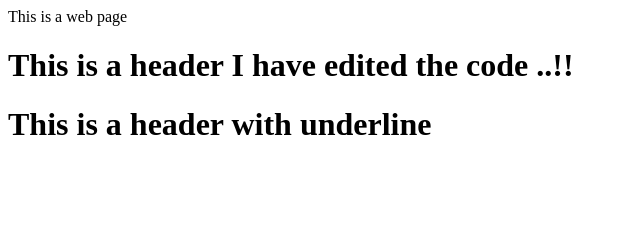
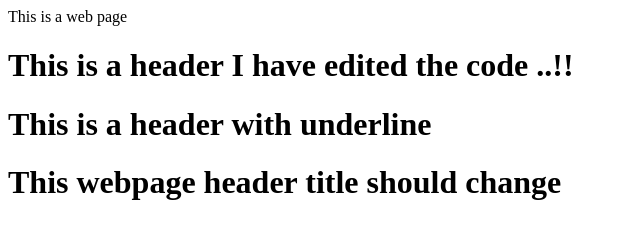
Before and after one commit to ajaysingh3200/git-demo-31-04, a plain HTML site: page index.html in a window 1280 px wide. Shown: the whole page, without its empty margins (0-640 px from the left). Drawn offline with Linux system fonts and the light colour scheme.

Commit message:
change header

```diff
--- a/index.html
+++ b/index.html
@@ -1,3 +1,4 @@
 <html> This is a web page </html>
 <h1> This is a header I have edited the code ..!! <h1>
 <h1> This is a header with underline <h1>
+<h1> This webpage header title should change <h1>
```
